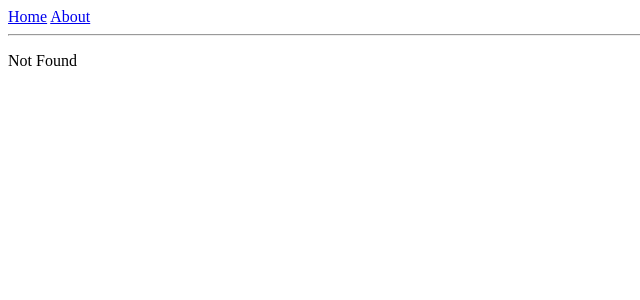
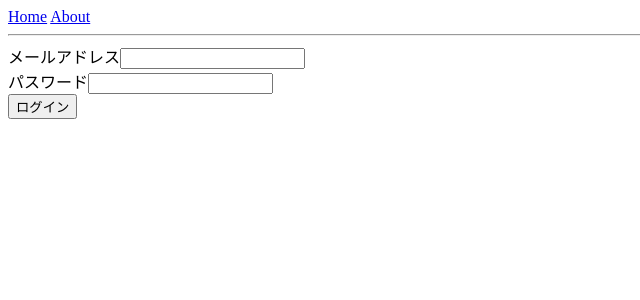
Before and after one commit to clumsy-ug/tsukuaso_hackathon_WeHaveAlreadyCommitted, a React (Vite) app in the folder front/: page /authTest/singup in a window 1280 px wide. Before the commit this address had no page. Shown: the top 300 px of the page, without its empty margins (0-640 px from the left). Built offline with nearby package versions, Linux system fonts and the light colour scheme; no server answers.

Commit message:
新規登録テスト　/authTest/singup/

```diff
--- a/front/src/routeTree.gen.ts
+++ b/front/src/routeTree.gen.ts
@@ -15,6 +15,7 @@ import { Route as AboutImport } from './routes/about'
 import { Route as IndexImport } from './routes/index'
 import { Route as PostsIndexImport } from './routes/posts/index'
 import { Route as PostsPostIdIndexImport } from './routes/posts/$postId/index'
+import { Route as AuthTestSingupIndexImport } from './routes/authTest/singup/index'
 import { Route as PostsPostIdEditImport } from './routes/posts/$postId/edit'
 
 // Create/Update Routes
@@ -40,6 +41,12 @@ const PostsIndexRoute = PostsIndexImport.update({
 const PostsPostIdIndexRoute = PostsPostIdIndexImport.update({
   id: '/posts/$postId/',
   path: '/posts/$postId/',
+  getParentRoute: () => rootRoute,
+} as any)
+
+const AuthTestSingupIndexRoute = AuthTestSingupIndexImport.update({
+  id: '/authTest/singup/',
+  path: '/authTest/singup/',
   getParentRoute: () => rootRoute,
 } as any)
 
@@ -81,6 +88,13 @@ declare module '@tanstack/react-router' {
       preLoaderRoute: typeof PostsPostIdEditImport
       parentRoute: typeof rootRoute
     }
+    '/authTest/singup/': {
+      id: '/authTest/singup/'
+      path: '/authTest/singup'
+      fullPath: '/authTest/singup'
+      preLoaderRoute: typeof AuthTestSingupIndexImport
+      parentRoute: typeof rootRoute
+    }
     '/posts/$postId/': {
       id: '/posts/$postId/'
       path: '/posts/$postId'
@@ -98,6 +112,7 @@ export interface FileRoutesByFullPath {
   '/about': typeof AboutRoute
   '/posts': typeof PostsIndexRoute
   '/posts/$postId/edit': typeof PostsPostIdEditRoute
+  '/authTest/singup': typeof AuthTestSingupIndexRoute
   '/posts/$postId': typeof PostsPostIdIndexRoute
 }
 
@@ -106,6 +121,7 @@ export interface FileRoutesByTo {
   '/about': typeof AboutRoute
   '/posts': typeof PostsIndexRoute
   '/posts/$postId/edit': typeof PostsPostIdEditRoute
+  '/authTest/singup': typeof AuthTestSingupIndexRoute
   '/posts/$postId': typeof PostsPostIdIndexRoute
 }
 
@@ -115,6 +131,7 @@ export interface FileRoutesById {
   '/about': typeof AboutRoute
   '/posts/': typeof PostsIndexRoute
   '/posts/$postId/edit': typeof PostsPostIdEditRoute
+  '/authTest/singup/': typeof AuthTestSingupIndexRoute
   '/posts/$postId/': typeof PostsPostIdIndexRoute
 }
 
@@ -125,15 +142,23 @@ export interface FileRouteTypes {
     | '/about'
     | '/posts'
     | '/posts/$postId/edit'
+    | '/authTest/singup'
     | '/posts/$postId'
   fileRoutesByTo: FileRoutesByTo
-  to: '/' | '/about' | '/posts' | '/posts/$postId/edit' | '/posts/$postId'
+  to:
+    | '/'
+    | '/about'
+    | '/posts'
+    | '/posts/$postId/edit'
+    | '/authTest/singup'
+    | '/posts/$postId'
   id:
     | '__root__'
     | '/'
     | '/about'
     | '/posts/'
     | '/posts/$postId/edit'
+    | '/authTest/singup/'
     | '/posts/$postId/'
   fileRoutesById: FileRoutesById
 }
@@ -143,6 +168,7 @@ export interface RootRouteChildren {
   AboutRoute: typeof AboutRoute
   PostsIndexRoute: typeof PostsIndexRoute
   PostsPostIdEditRoute: typeof PostsPostIdEditRoute
+  AuthTestSingupIndexRoute: typeof AuthTestSingupIndexRoute
   PostsPostIdIndexRoute: typeof PostsPostIdIndexRoute
 }
 
@@ -151,6 +177,7 @@ const rootRouteChildren: RootRouteChildren = {
   AboutRoute: AboutRoute,
   PostsIndexRoute: PostsIndexRoute,
   PostsPostIdEditRoute: PostsPostIdEditRoute,
+  AuthTestSingupIndexRoute: AuthTestSingupIndexRoute,
   PostsPostIdIndexRoute: PostsPostIdIndexRoute,
 }
 
@@ -168,6 +195,7 @@ export const routeTree = rootRoute
         "/about",
         "/posts/",
         "/posts/$postId/edit",
+        "/authTest/singup/",
         "/posts/$postId/"
       ]
     },
@@ -183,6 +211,9 @@ export const routeTree = rootRoute
     "/posts/$postId/edit": {
       "filePath": "posts/$postId/edit.tsx"
     },
+    "/authTest/singup/": {
+      "filePath": "authTest/singup/index.tsx"
+    },
     "/posts/$postId/": {
       "filePath": "posts/$postId/index.tsx"
     }
--- /dev/null
+++ b/front/src/routes/authTest/singup/index.tsx
@@ -0,0 +1,41 @@
+import { createFileRoute } from '@tanstack/react-router'
+import { useState } from 'react'
+import { emailSignUp } from '~/service/supabase/auth/emailSignUp'
+
+export const Route = createFileRoute('/authTest/singup/')({
+  component: AuthTest
+})
+
+function AuthTest() {
+  const [email, setEmail] = useState('')
+  const [password, setPassword] = useState('')
+
+  const handleSubmit = async (e: { preventDefault: () => void }) => {
+    e.preventDefault()
+    try {
+      await emailSignUp(email, password)
+    } catch (error) {
+      console.error('ログインエラー:', error)
+    }
+  }
+
+  return (
+    <form onSubmit={handleSubmit}>
+      <div>
+        <label>
+          メールアドレス
+          <input type="email" value={email} onChange={(e) => setEmail(e.target.value)} />
+        </label>
+      </div>
+
+      <div>
+        <label>
+          パスワード
+          <input type="password" value={password} onChange={(e) => setPassword(e.target.value)} />
+        </label>
+      </div>
+
+      <button type="submit">ログイン</button>
+    </form>
+  )
+}
```
